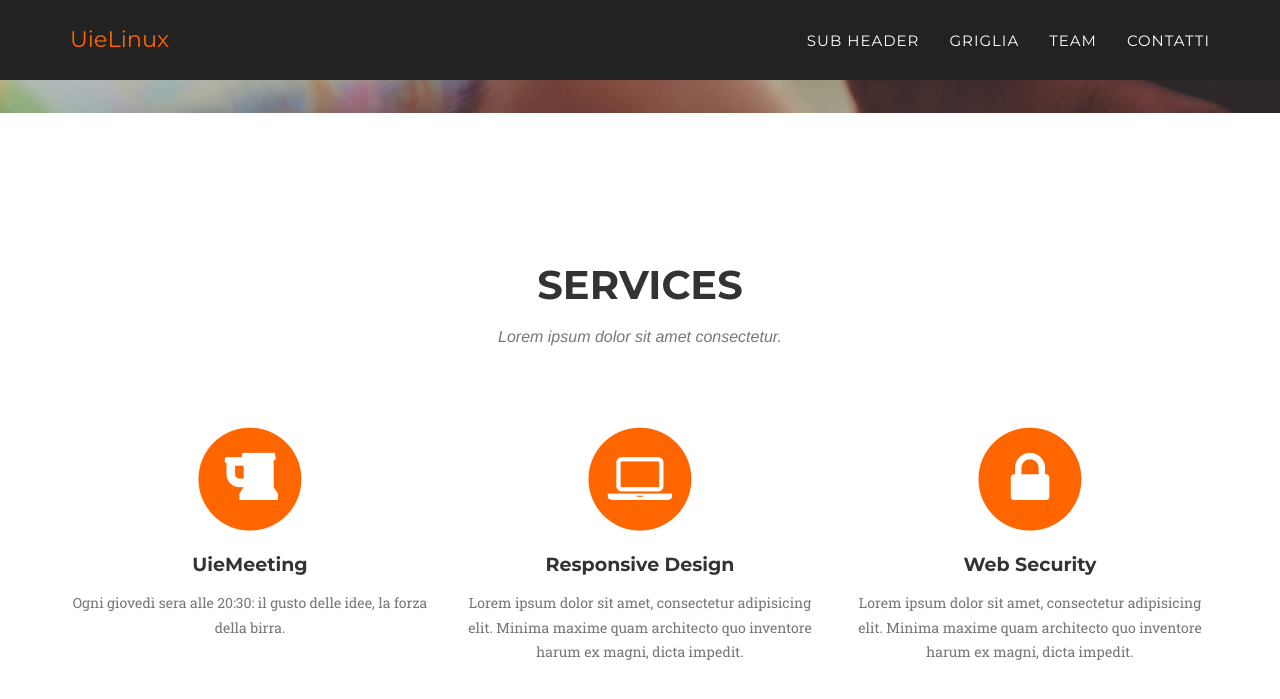
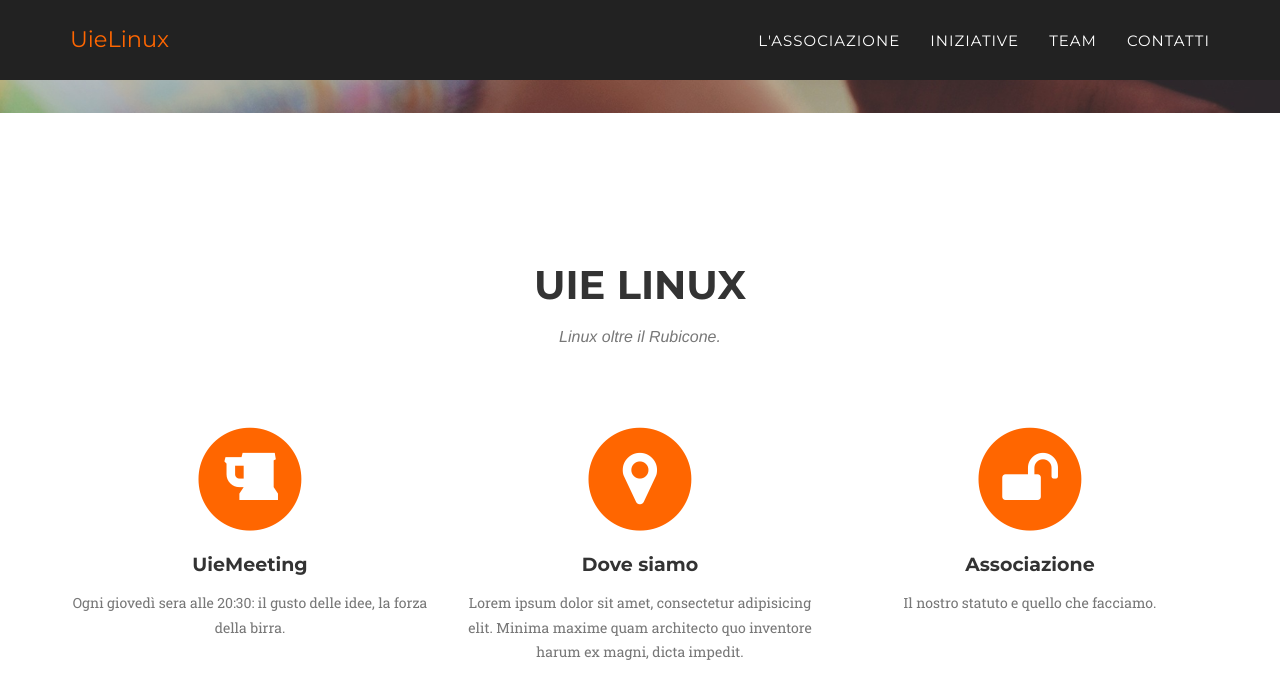
Before and after one commit to UieLinux/UieLinux.github.io, a Jekyll site: the page built from index.html, in a window 1280 px wide and 900 px high, scrolled down 720 px. Shown: the top 699 px of the window. Built offline with Jekyll 4.4.1, drawn with Linux system fonts in a browser that asks for light colours; some web fonts are replaced.

Commit message:
sub-header

```diff
--- a/_includes/header.html
+++ b/_includes/header.html
@@ -19,10 +19,10 @@
                         <a href="#page-top"></a>
                     </li>
                     <li>
-                        <a class="page-scroll" href="#services">sub header</a>
+                        <a class="page-scroll" href="#services">L'associazione</a>
                     </li>
                     <li>
-                        <a class="page-scroll" href="#portfolio">griglia</a>
+                        <a class="page-scroll" href="#portfolio">Iniziative</a>
                     </li>
                     <!--
                     <li>
--- a/_includes/services.html
+++ b/_includes/services.html
@@ -3,10 +3,15 @@
         <div class="container">
             <div class="row">
                 <div class="col-lg-12 text-center">
-                    <h2 class="section-heading">Services</h2>
-                    <h3 class="section-subheading text-muted">Lorem ipsum dolor sit amet consectetur.</h3>
+                    <h2 class="section-heading">Uie Linux</h2>
+                    <h3 class="section-subheading text-muted">Linux oltre il Rubicone.</h3>
                 </div>
             </div>
+            <!--
+            PER CAMBIARE LE ICONE NEI RIQUADRI ARANCIONI MODIFICARE IL SECONDO PARAMETRO CLASS DEL SECONDO TAG <i> DI OGNI DIV
+
+            L'ELENCO DELLE ICONE DELLA LIBRERIA "FONT AWESOME" LA TROVATE QUI: http://fortawesome.github.io/Font-Awesome/icons/
+            -->
             <div class="row text-center">
                 <div class="col-md-4">
                     <span class="fa-stack fa-4x">
@@ -19,18 +24,18 @@
                 <div class="col-md-4">
                     <span class="fa-stack fa-4x">
                         <i class="fa fa-circle fa-stack-2x text-primary"></i>
-                        <i class="fa fa-laptop fa-stack-1x fa-inverse"></i>
+                        <i class="fa fa-map-marker fa-stack-1x fa-inverse"></i>
                     </span>
-                    <h4 class="service-heading">Responsive Design</h4>
+                    <h4 class="service-heading">Dove siamo</h4>
                     <p class="text-muted">Lorem ipsum dolor sit amet, consectetur adipisicing elit. Minima maxime quam architecto quo inventore harum ex magni, dicta impedit.</p>
                 </div>
                 <div class="col-md-4">
                     <span class="fa-stack fa-4x">
                         <i class="fa fa-circle fa-stack-2x text-primary"></i>
-                        <i class="fa fa-lock fa-stack-1x fa-inverse"></i>
+                        <i class="fa fa-unlock fa-stack-1x fa-inverse"></i>
                     </span>
-                    <h4 class="service-heading">Web Security</h4>
-                    <p class="text-muted">Lorem ipsum dolor sit amet, consectetur adipisicing elit. Minima maxime quam architecto quo inventore harum ex magni, dicta impedit.</p>
+                    <h4 class="service-heading">Associazione</h4>
+                    <p class="text-muted">Il nostro statuto e quello che facciamo.</p>
                 </div>
             </div>
         </div>
```
Also changed, not shown: 7 other files.
